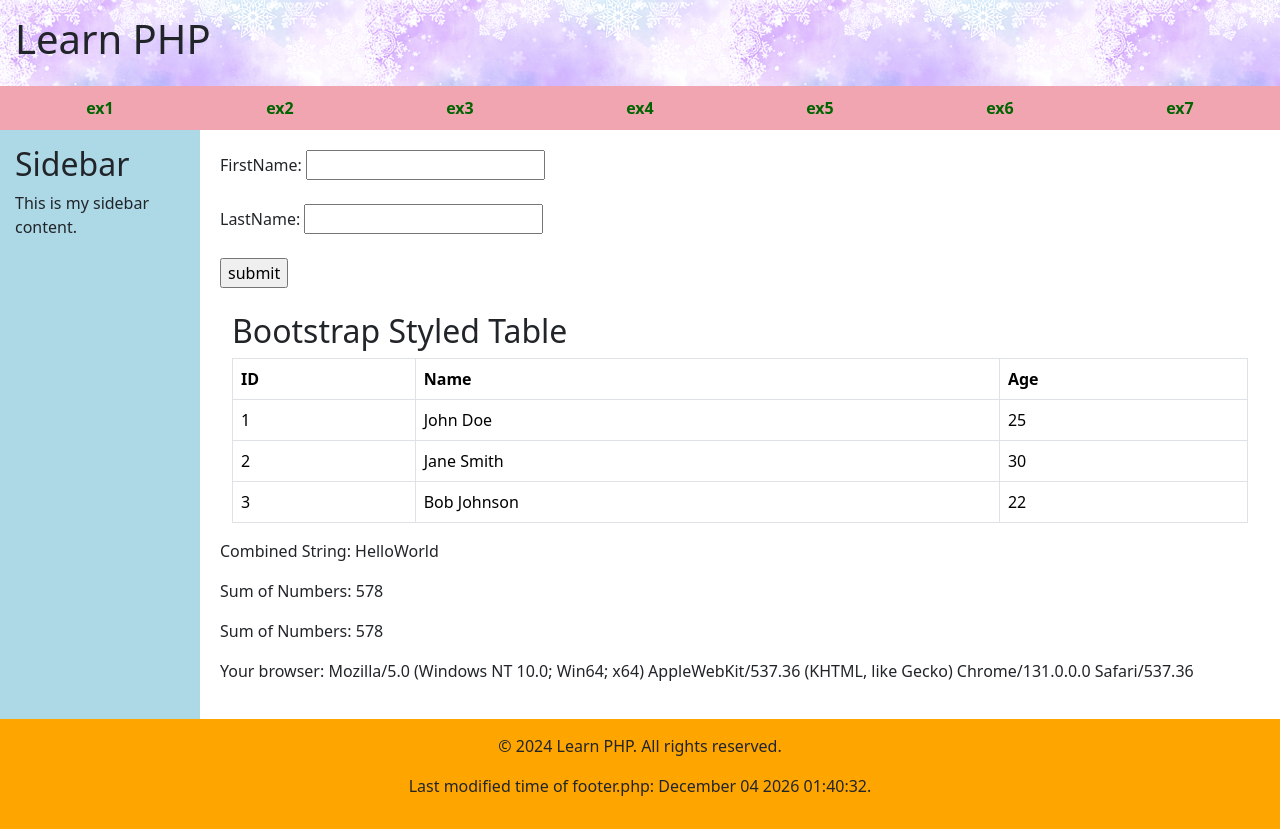
After one commit to LyanaPP/PHP_Assignment, a PHP site: page /PHP_tasks/ex3.php in a window 1280 px wide. The commit adds this page. Run offline with PHP 8.4, Linux system fonts and the light colour scheme.

Commit message:
create ex3

```diff
--- /dev/null
+++ b/PHP_24/src/PHP_tasks/ex3.php
@@ -0,0 +1,75 @@
+<?php
+$title = "Exerices 3: Variables, Strings & Operators ";
+$md="Please use appropriate meta Description";
+include 'header.php'; ?>
+
+<form method = "post" action = "process1.php">
+    FirstName: <input type= "text" name = "firstname" require>
+    <br>
+    <br>
+    LastName: <input type= "text" name = "lastname" require>
+    <br>
+    <br>
+    <input type = "submit" value = "submit">
+
+</form>
+
+<div class="container mt-4">
+    <h2>Bootstrap Styled Table</h2>
+
+    <!-- Bootstrap-styled HTML Table -->
+    <table class="table table-bordered">
+        <thead>
+            <tr>
+                <th scope="col">ID</th>
+                <th scope="col">Name</th>
+                <th scope="col">Age</th>
+            </tr>
+        </thead>
+        <tbody>
+            <tr>
+                <td>1</td>
+                <td>John Doe</td>
+                <td>25</td>
+            </tr>
+            <tr>
+                <td>2</td>
+                <td>Jane Smith</td>
+                <td>30</td>
+            </tr>
+            <tr>
+                <td>3</td>
+                <td>Bob Johnson</td>
+                <td>22</td>
+            </tr>
+        </tbody>
+    </table>
+</div>
+
+
+ <?php
+    $str1 = "Hello";
+    $str2 = "World";
+    $combinedString = $str1 . $str2;
+    echo "<p>Combined String: $combinedString</p>";
+
+    $numbers = array(298, 234, 46);
+    $sum = array_sum($numbers);
+    echo "<p>Sum of Numbers: $sum</p>";
+
+    $number1 = 298;
+    $number2 = 234;
+    $number3 = 46;
+
+    $sum1 = $number1 + $number2 + $number3;
+
+    echo "<p>Sum of Numbers: $sum1</p>";
+
+    ?>
+    <!-- PHP script for browser detection -->
+    <?php
+    $browser = $_SERVER['HTTP_USER_AGENT'];
+    echo "<p>Your browser: $browser</p>";
+    ?>
+
+    <?php include 'footer.php'; ?>
--- a/PHP_24/src/PHP_tasks/footer.php
+++ b/PHP_24/src/PHP_tasks/footer.php
@@ -4,6 +4,12 @@
     <footer>
 
         <p>&copy; 2024 Learn PHP. All rights reserved.</p>
+        <p></p>
+         <?php
+        $fileName = basename(__FILE__);
+        $modificationTime = date("F d Y H:i:s.", filemtime(__FILE__));
+        echo "<p>Last modified time of $fileName: $modificationTime</p>";
+        ?>
     </footer>
 </body>
 
--- a/PHP_24/src/PHP_tasks/header.php
+++ b/PHP_24/src/PHP_tasks/header.php
@@ -54,6 +54,7 @@
             text-align: center;
         }
     </style>
+    <link href="https://cdn.jsdelivr.net/npm/bootstrap@5.3.2/dist/css/bootstrap.min.css" rel="stylesheet" integrity="sha384-T3c6CoIi6uLrA9TneNEoa7RxnatzjcDSCmG1MXxSR1GAsXEV/Dwwykc2MPK8M2HN" crossorigin="anonymous">
 </head>
 
 <body>
@@ -64,7 +65,7 @@
     <nav>
         <a href="ex1.php">ex1</a>
         <a href="ex2.php">ex2</a>
-        <a href="#">ex3</a>
+        <a href="ex3.php">ex3</a>
         <a href="#">ex4</a>
         <a href="#">ex5</a>
         <a href="#">ex6</a>
```
Also changed, not shown: PHP_24/src/PHP_tasks/process1.php (added, +17 -0 lines), 1 other file.
